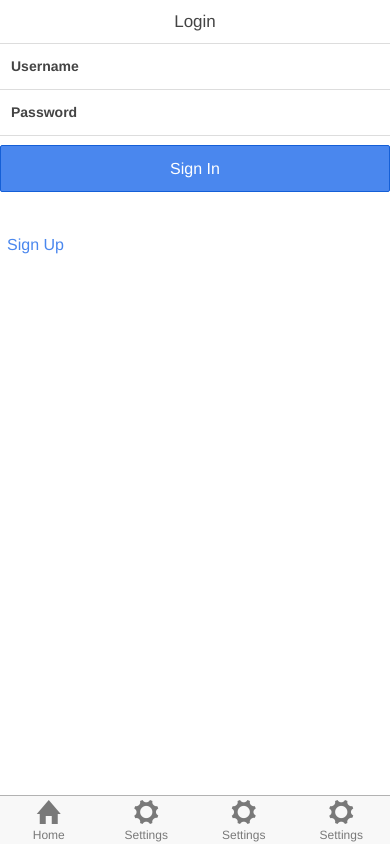
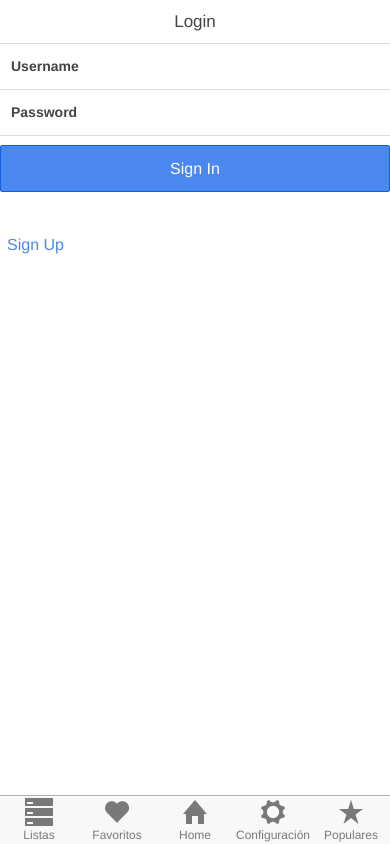
Before and after one commit to CharlieRa/BrainMusic, a plain HTML site: page www/index.html in a window 390 px wide. Drawn offline with Linux system fonts and the light colour scheme; files whose address does not match are found by name.

Commit message:
agregado footer index

```diff
--- a/www/index.html
+++ b/www/index.html
@@ -40,22 +40,27 @@
 
 
         <!-- Footer -->
-                    <div class="tabs tabs-icon-top">
+              <!-- Footer -->
+            <div class="tabs tabs-icon-top">
               <a class="tab-item">
+                <i class="icon ion-android-storage"></i>
+                Listas
+              </a>
+              <a class="tab-item">
+                <i class="icon ion-ios7-heart"></i>
+                Favoritos
+              </a>
+              <a class="tab-item" href="../www/index.html">
                 <i class="icon ion-home"></i>
                 Home
               </a>
               <a class="tab-item">
                 <i class="icon ion-gear-a"></i>
-                Settings
+                Configuración
               </a>
               <a class="tab-item">
-                <i class="icon ion-gear-a"></i>
-                Settings
-              </a>
-              <a class="tab-item">
-                <i class="icon ion-gear-a"></i>
-                Settings
+                <i class="icon ion-star"></i>
+                Populares
               </a>
             </div>
 
```
